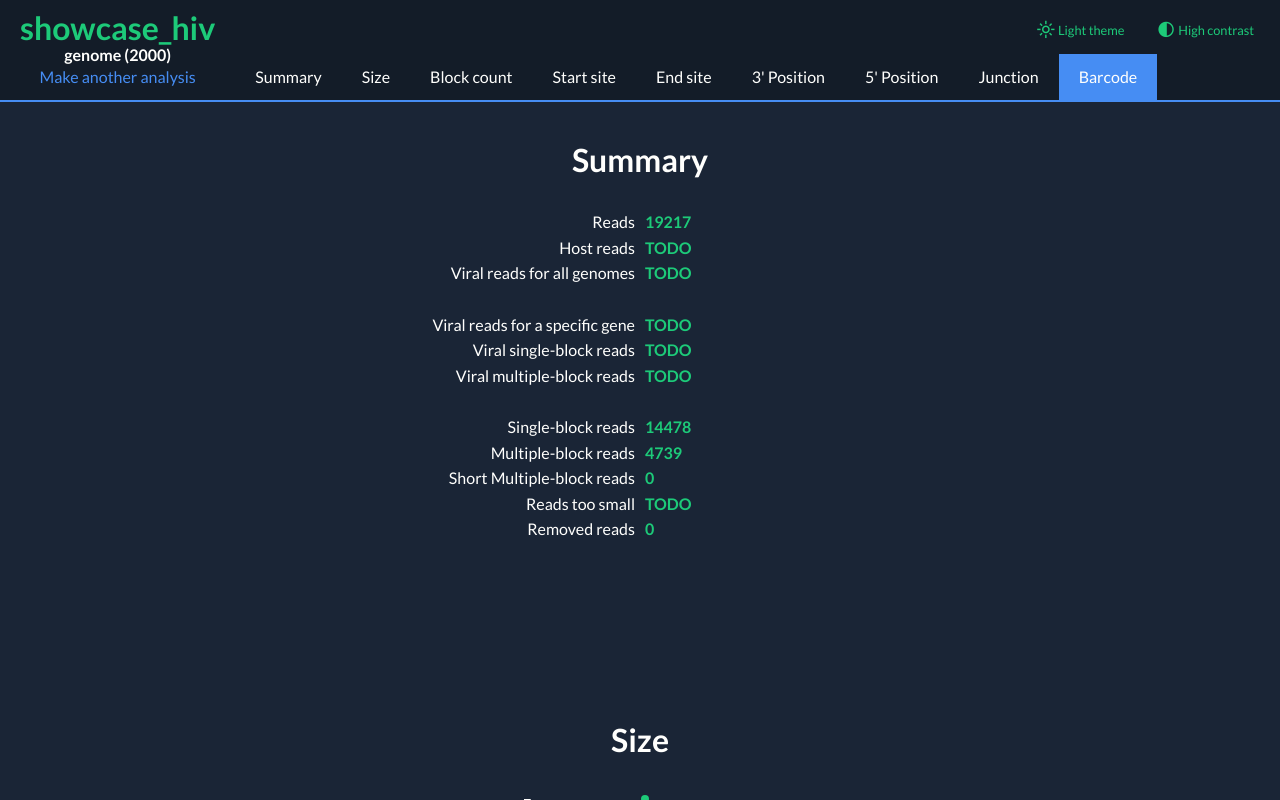
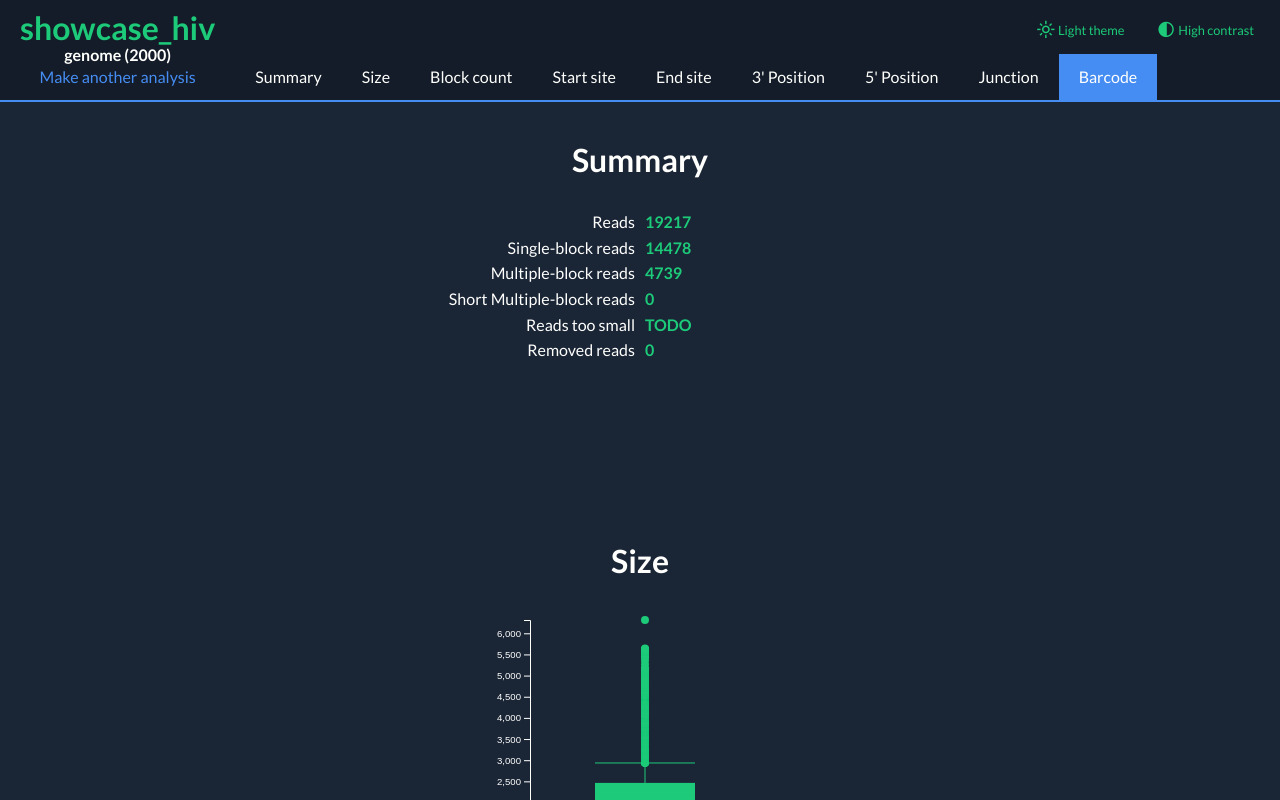
Before and after one commit to Benjent/nanovizer, a Vue app: page / in a window 1280 px wide. Both pictures are taken after a click on the link "Or try with showcase data". Shown: the top 800 px of the page. Built offline with nearby package versions, Linux system fonts and the light colour scheme.

Commit message:
feat(Summary.vue): remove most of the TODOs

```diff
--- a/src/components/Summary.vue
+++ b/src/components/Summary.vue
@@ -9,28 +9,6 @@
                 <label class="data__label l-summary__data__label">Reads</label>
                 <output class="data__value l-summary__data__value">{{rawData.total}}</output>
             </div>
-            <div class="data l-summary__data">
-                <label class="data__label l-summary__data__label">Host reads</label>
-                <output class="data__value l-summary__data__value">TODO</output>
-            </div>
-            <div class="data l-summary__data">
-                <label class="data__label l-summary__data__label">Viral reads for all genomes</label>
-                <output class="data__value l-summary__data__value">TODO</output>
-            </div>
-            <br />
-            <div class="data l-summary__data">
-                <label class="data__label l-summary__data__label">Viral reads for a specific gene</label>
-                <output class="data__value l-summary__data__value">TODO</output>
-            </div>
-            <div class="data l-summary__data">
-                <label class="data__label l-summary__data__label">Viral single-block reads</label>
-                <output class="data__value l-summary__data__value">TODO</output>
-            </div>
-            <div class="data l-summary__data">
-                <label class="data__label l-summary__data__label">Viral multiple-block reads</label>
-                <output class="data__value l-summary__data__value">TODO</output>
-            </div>
-            <br />
             <div class="data l-summary__data">
                 <label class="data__label l-summary__data__label">Single-block reads</label>
                 <output class="data__value l-summary__data__value">{{rawData.single_block}}</output>
```
